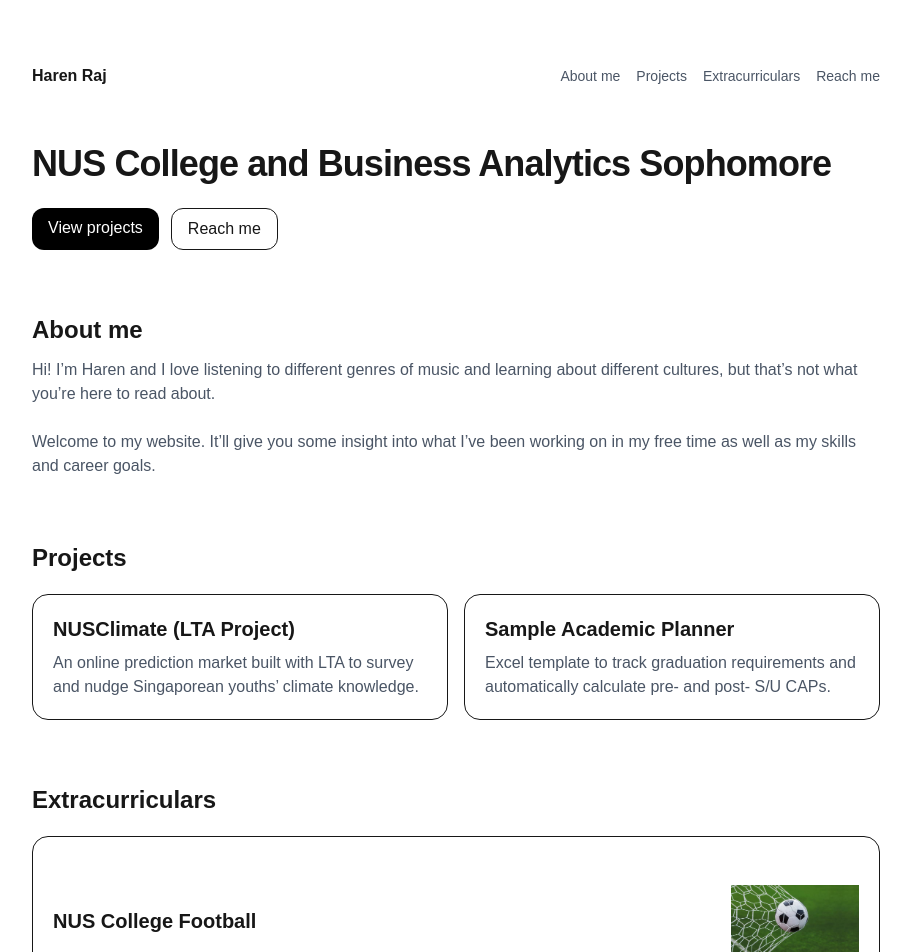
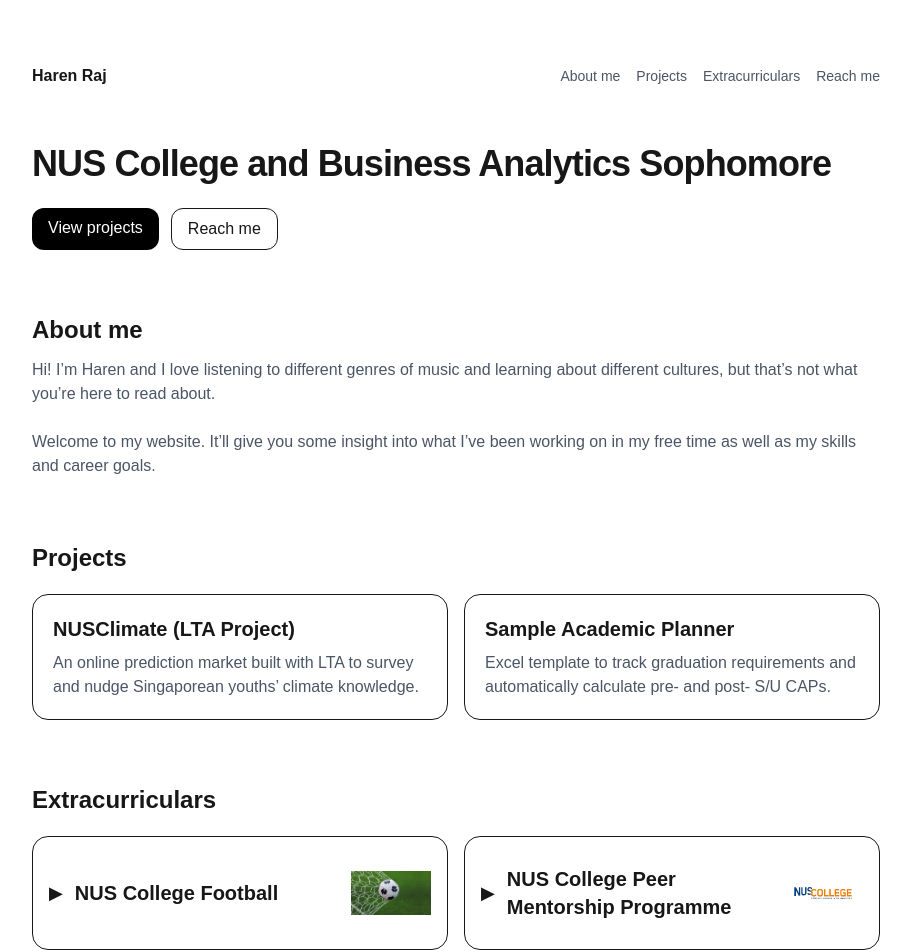
Before and after one commit to harenraj7/Personal-Website, a Next.js app: page / in a window 1280 px wide. Shown: the top 952 px of the page, without its empty margins (184-1095 px from the left). Built offline with nearby package versions, Linux system fonts and the light colour scheme.

Commit message:
Refactor extracurriculars section layout and styles

```diff
--- a/app/page.tsx
+++ b/app/page.tsx
@@ -81,18 +81,25 @@ export default function Home() {
       <section id="extracurriculars" className="mt-16">
         <h2 className="text-2xl font-semibold">Extracurriculars</h2>
 
-        <div className="mt-5 grid gap-4">
-          <details className="rounded-2xl border p-5">
-            <summary className="cursor-pointer list-none">
+        {/* Side-by-side on md+, smaller boxes */}
+        <div className="mt-5 grid gap-4 md:grid-cols-2">
+          <details className="rounded-2xl border p-4">
+            {/* Arrow to the left of the title */}
+            <summary className="group list-none cursor-pointer">
   <div className="flex items-center justify-between gap-4">
-    <div className="text-xl font-semibold">NUS College Football</div>
+    <div className="flex items-center gap-3">
+      <span className="text-lg transition-transform duration-200 group-open:rotate-90">
+        ▶
+      </span>
+      <div className="text-xl font-semibold">NUS College Football</div>
+    </div>
 
     <Image
       src="/images/footballnet.jpeg"
       alt="Football"
       width={128}
       height={128}
-      className="h-32 w-32 shrink-0 rounded-lg object-contain"
+      className="h-20 w-20 shrink-0 rounded-lg object-contain"
     />
   </div>
 </summary>
@@ -125,17 +132,24 @@ export default function Home() {
             </div>
           </details>
 
-          <details className="rounded-2xl border p-5">
-            <summary className="cursor-pointer list-none">
+          <details className="rounded-2xl border p-4">
+            <summary className="group list-none cursor-pointer">
   <div className="flex items-center justify-between gap-4">
-    <div className="text-xl font-semibold">NUS College Peer Mentorship Programme</div>
+    <div className="flex items-center gap-3">
+      <span className="text-lg transition-transform duration-200 group-open:rotate-90">
+        ▶
+      </span>
+      <div className="text-xl font-semibold">
+        NUS College Peer Mentorship Programme
+      </div>
+    </div>
 
     <Image
       src="/images/nusc_logo.png"
       alt="NUS College logo"
       width={128}
       height={128}
-      className="h-32 w-32 shrink-0 rounded-lg object-contain"
+      className="h-20 w-20 shrink-0 rounded-lg object-contain"
     />
   </div>
 </summary>
```
